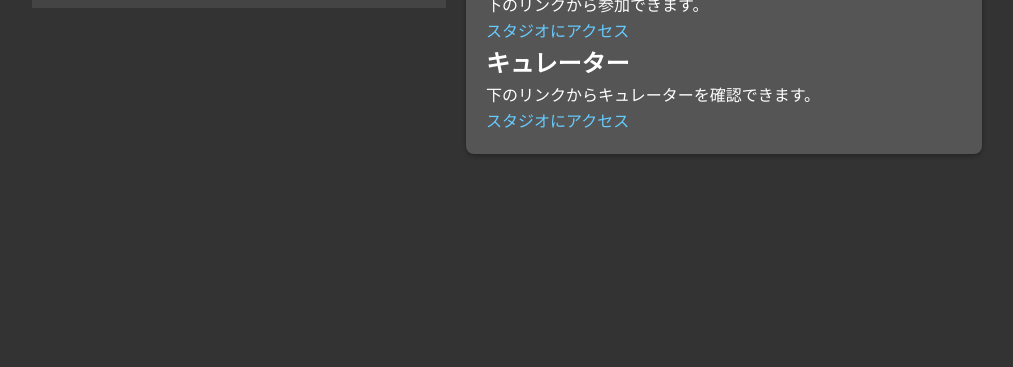
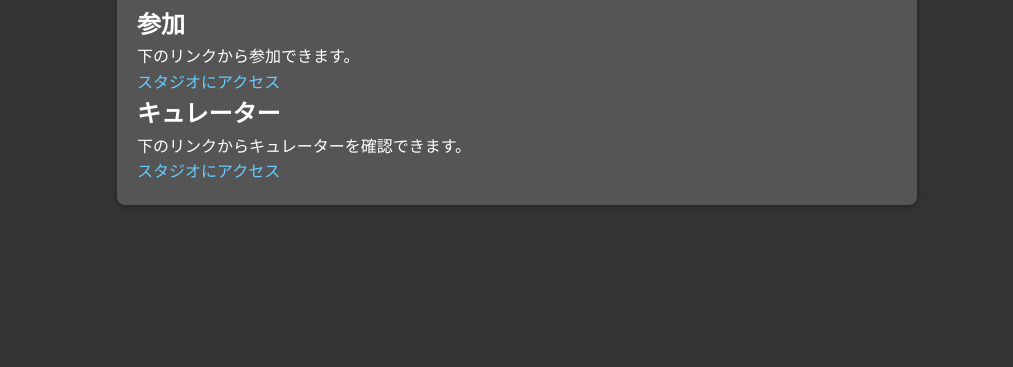
Before and after one commit to hurutusan/api1, a plain HTML site: page introduction.html in a window 1280 px wide. Shown: the part 433-800 px from the top of the page, without its empty margins (123-1136 px from the left). Drawn offline with Linux system fonts and the light colour scheme.

Commit message:
introduction.html

```diff
--- a/introduction.html
+++ b/introduction.html
@@ -18,18 +18,21 @@
             color: #ffffff;
             line-height: 1.6;
             display: flex;
-            justify-content: center; /* 中央寄せ */
-            align-items: center; /* 縦中央寄せ */
-            height: 100vh; /* ビューポートの高さを100%に */
+            flex-direction: column; /* 縦に並べる */
+            align-items: center; /* 中央寄せ */
+            justify-content: center; /* 縦中央寄せ */
+            min-height: 100vh; /* ビューポートの高さを100%に */
+            padding: 20px; /* 上下の余白 */
         }
         header {
             background-color: #444;
             padding: 15px;
             text-align: center;
+            margin-bottom: 20px; /* タイトルと本文の間に余白 */
         }
         section {
             max-width: 800px;
-            margin: 20px;
+            width: 100%; /* 幅を100%にして調整 */
             background-color: #555;
             padding: 20px;
             border-radius: 8px;
@@ -82,6 +85,6 @@
     <p>下のリンクからキュレーターを確認できます。</p>
     <a href="https://scratch.mit.edu/studios/35642753/curators" target="_blank">スタジオにアクセス</a>
 </section>
-<!-- 変更テスト -->
+
 </body>
 </html>
```
